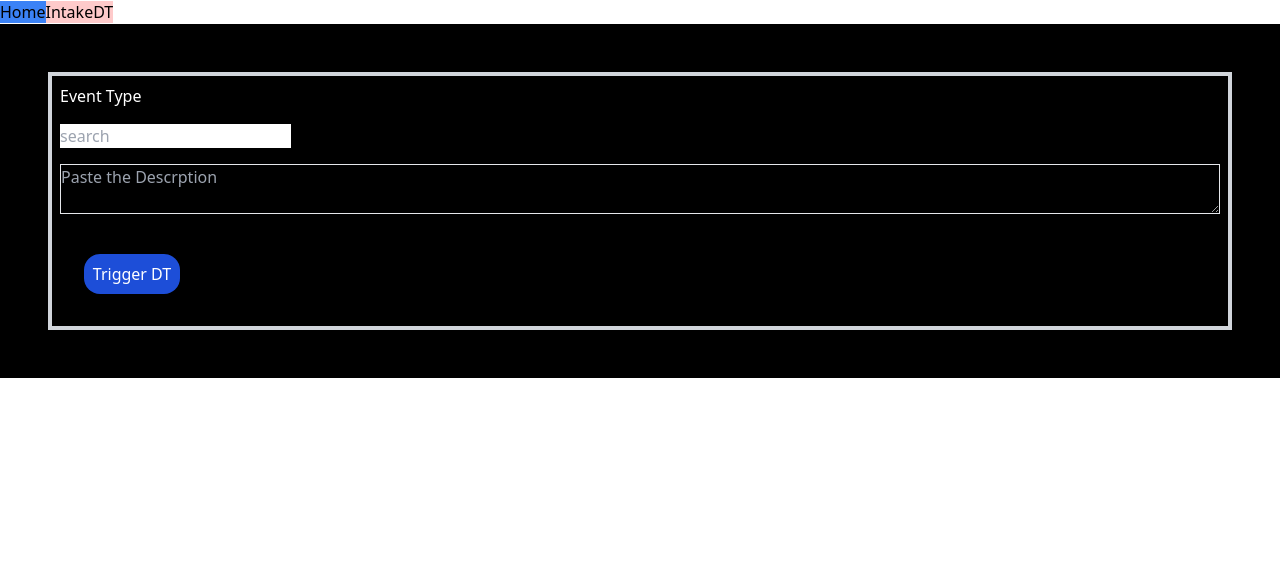
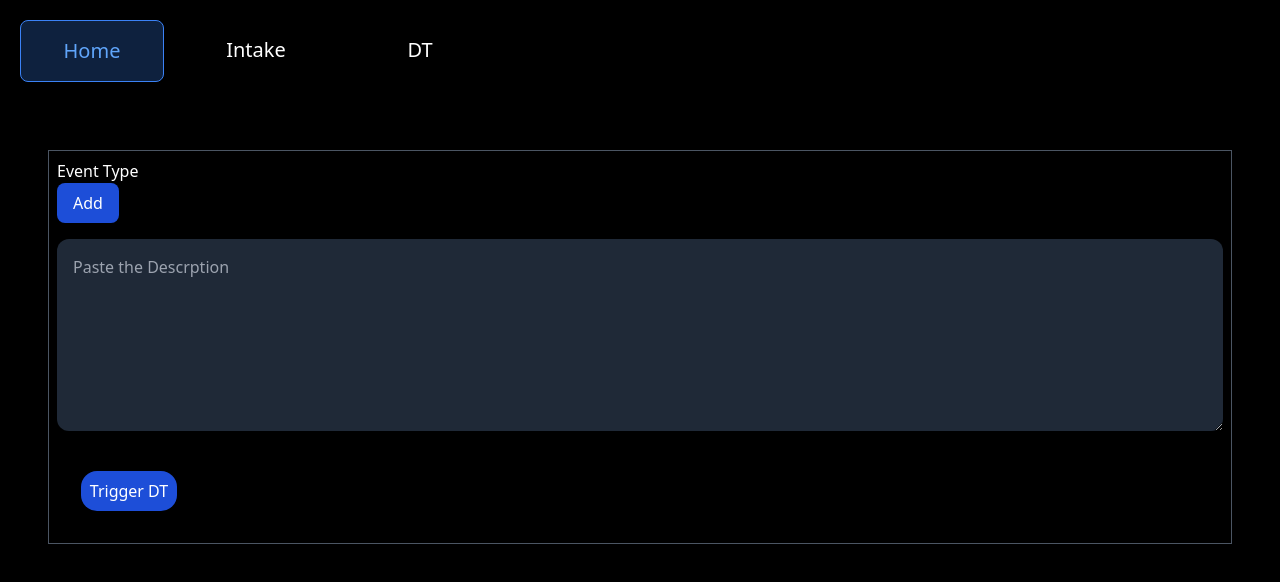
Before and after one commit to Santhosh-G12/Complaint-Coordinator, a React (Vite) app: page /DT in a window 1280 px wide. Shown: the top 582 px of the page. Built offline with nearby package versions, Linux system fonts and the light colour scheme.

Commit message:
updated DT and other UI

```diff
--- a/src/App.css
+++ b/src/App.css
@@ -7,7 +7,10 @@ body {
   font-family: 'Open Sans', sans-serif;
   line-height: 1.6;
   height: 100vh;
-  color : #333
+  color : #333,
+
+
+
 
 
 }
--- a/src/App.jsx
+++ b/src/App.jsx
@@ -1,42 +1,53 @@
 // App.jsx
-import { createContext, useState, useMemo, useEffect } from 'react';
-import { BrowserRouter, Routes, Route, Link, Outlet } from 'react-router-dom';
+import { createContext, useState } from 'react';
+import { BrowserRouter, Routes, Route, Link,  } from 'react-router-dom';
 import Intake from './components/Intake.jsx';
 import DT from './components/DT.jsx';
 import Hero from './components/Hero.jsx';
 import Footer from './components/Footer.jsx';
+
 
 // Create the Context
 export const AppContext = createContext();
 
 // Provide the App Context
 export function AppProvider({ children }) {
-  console.log('AppProvider Mounted');
 
-  const [asReportedcode, setasReportedcode] = useState([]);
-  const [selectedproduct, setselectedproduct] = useState('');
 
-  const values = {
-    asReportedcode,
-    setasReportedcode,
-    selectedproduct,
-    setselectedproduct
-  }
+//Varibles
+  const [asReportedcode, setasReportedcode] = useState([])
+  const [selectedproduct, setselectedproduct] = useState("")
+  const [initial_info,setinitial_info] = useState("")
+  const [Output,setOutput] = useState({})
+
+
+
+  const values =
+    {
+      asReportedcode,
+      setasReportedcode,
+      selectedproduct,
+      setselectedproduct,
+      initial_info,
+      setinitial_info,
+      Output,
+      setOutput
+    }
+
 
   return <AppContext.Provider value={values}>{children}</AppContext.Provider>;
 }
-
-// Persistent Layout Component
-
 // Main App Component
 function App() {
+  const [selectedTab,setSelectedTab] = useState("Home")
+
   return (
     <BrowserRouter>
 
-        <nav>
-          <Link to="/" className="bg-blue-500">Home</Link>
-          <Link to="/Intake" className="bg-red-200">Intake</Link>
-          <Link to="/DT" className="bg-red-200">DT</Link>
+        <nav className='flex font-medium w-full bg-black  gap-5 p-5 '>
+          <Link onClick={()=>setSelectedTab("Home")} to="/" className={selectedTab==="Home"?" px-4 py-4 bg-blue-500 border-blue-500 text-blue-400 w-36 text-center border rounded-lg bg-opacity-25 text-xl  ":"px-4 py-4 w-36 text-center hover:text-blue-500 rounded-lg bg-opacity-25 text-xl text-white"}>Home</Link>
+          <Link onClick={()=>setSelectedTab("Intake")} to="/Intake" className={selectedTab==="Intake"?" px-4 py-4 bg-blue-500 border-blue-500 text-blue-400 w-36 text-center border rounded-lg bg-opacity-25 text-xl  ":"px-4 py-4 w-36 text-center hover:text-blue-500 rounded-lg bg-opacity-25 text-xl text-white "}>Intake</Link>
+          <Link onClick={()=>setSelectedTab("DT")} to="/DT" className={selectedTab==="DT"?" px-4 py-4 bg-blue-500 border-blue-500 text-blue-400 w-36 text-center border rounded-lg bg-opacity-25 text-xl  ":"px-4 py-4 w-36 text-center hover:text-blue-500 rounded-lg bg-opacity-25 text-xl text-white"} >DT</Link>
         </nav>
         <Routes>
             <Route path="/" element={<Hero />} />
--- a/src/components/DT.jsx
+++ b/src/components/DT.jsx
@@ -2,6 +2,7 @@
 import { useState, useContext, useEffect } from "react"
 import CPR from '../CPR.json'
 import { AppContext } from '../App.jsx';
+import eventtype from "../product_event_map.json"
 
 
 const DT = () => {
@@ -10,32 +11,55 @@
     console.log('DT Component Mounted');
   }, []);
   const [event_description, seteventdescription] = useState("")
-      const {asReportedcode,setasReportedcode,selectedproduct,setselectedproduct} = useContext(AppContext)
+  const { asReportedcode, setasReportedcode, selectedproduct, setselectedproduct } = useContext(AppContext)
   const asAnalysed_Codes = asReportedcode
   const affected_product = selectedproduct
   const allDT = {}
-      const [readymade_DT,setReadymade_DT] = useState([])
-      const[searchCode,setSearchcode] = useState("")
+  const [readymade_DT, setReadymade_DT] = useState([])
+  const [searchCode, setSearchcode] = useState("")
+  const [filteredevent, setFilteredevent] = useState([])
+  const [isOpened, setisOpened] = useState(false)
+  const [isaddClicked,setisaddClicked] = useState(false)
+  const [ChangableIndex,setChangableIndex] = useState("")
+
+  {/* Function to change reported code manually*/}
+
+  function handleChangeReportedCode(asChangableIndex,code){
+
+    asAnalysed_Codes[asChangableIndex] = code
+    console.log(asChangableIndex,code)
+
+
+  }
+  function handleAddReportedCode(code){
+    asAnalysed_Codes.push(code)
+    console.log(asAnalysed_Codes)
+    return }
+
+  function handlePasser(index){
+    const res= index
+    setChangableIndex(res)
+    console.log(ChangableIndex)
+  }
 
 
 
-
-    {/*creating readymade_DT */}
-      const load_DT = (asReportedcode, affected_product)=>{
+  {/*creating readymade_DT */ }
+  const load_DT = (asReportedcode, affected_product) => {
     const possible_events = CPR[affected_product]
-      for (const code of asReportedcode ){
+    for (const code of asReportedcode) {
       const seperate = possible_events[code]
 
       allDT[code] = {
 
-        "Reportable Determination Rationale" : seperate["Reportable Determination Rationale"],
-        "Presumptively Reportable" : seperate["Presumptively Reportable"]
+        "Reportable Determination Rationale": seperate["Reportable Determination Rationale"],
+        "Presumptively Reportable": seperate["Presumptively Reportable"]
       }
 
 
     }
     const readymade_DTs = []
-      Object.entries(allDT).forEach(([code,value])=>{
+    Object.entries(allDT).forEach(([code, value]) => {
       const rationale = value["Reportable Determination Rationale"]
       const isReportable = value["Presumptively Reportable"] === "Yes"
 
@@ -48,73 +72,127 @@ Verbatim: ${event_description}
 
 Reportability Determination Rationale: ${rationale}
 
-${isReportable?("This complaint is MDR reportable" ): ("This complaint is not MDR reportable. There was no report of serious injury, medical intervention, or reportable device malfunction"
+${isReportable ? ("This complaint is MDR reportable") : ("This complaint is not MDR reportable. There was no report of serious injury, medical intervention, or reportable device malfunction"
         )}
 
 Event Type: ${code}
         `
       readymade_DTs.push(final_op)
     })
-      setReadymade_DT((prev)=>[...prev,...readymade_DTs])
+    setReadymade_DT((prev) => [...prev, ...readymade_DTs])
     console.log(readymade_DT)
   }
-    const copyDT = (DTid) =>{
+  const copyDT = (DTid) => {
     const content = readymade_DT[DTid]
     navigator.clipboard.writeText(content)
-      .then(()=>{
+      .then(() => {
         alert("textcopied")
       })
   }
-    const search = async (e)=>{
+  const search = async (e, affected_product, eventtype) => {
     const code = e.target.value
     await setSearchcode(code)
-      console.log(searchCode)
-
-      const possible_events = CPR[affected_product]
-      console.log(possible_events)
-      const result = searchCode.toLowerCase().includes(possible_events.toLowerCase())
-      console.log(result)
+    const possible_events = eventtype[affected_product]
+    const result = possible_events.filter((item) => item.toLowerCase().includes(searchCode.toLowerCase()))
+    setFilteredevent(result)
 
   }
 
 
 
   return (
-      <div className = "w-full h-full flex flex-col bg-black text-white">
-          <div className="border-4 border-gray-300 flex flex-col m-8 lg:m-12 p-2 gap-4">
+
+
+    <div className="w-full h-screen flex flex-col bg-black text-white ">
+      <div className="border border-gray-600 flex flex-col m-8 lg:m-12 p-2 gap-4 ">
         <div className="arcode">
           <h1>Event Type</h1>
-                    <h1 className="font-medium text-blue-600 " >{asAnalysed_Codes}</h1>
+          <button className="border-blue-500 bg-blue-700 px-4 py-2  rounded-lg text-center" onClick={()=>{
+            setisOpened(true)
+            setisaddClicked(true)
+          }}>Add</button>
+          <div className="flex flex-col">
+            {asAnalysed_Codes.map((codes, index) => (
+              <div className="border border-gray-950 flex justify-between w-3full max-w-[700px] text-xs  md:text-lg lg:text-xl font-medium bg-gray-500 bg-opacity-40 px-2 py-2 rounded-xl" key={index}>
+                <h1>{codes}</h1>
+                <button onClick={() => {
+                  setisOpened(true)
+                  setisaddClicked(false)
+                  handlePasser(index)
+                  }} className=" border-blue-500 bg-blue-700 px-4 py-2  rounded-lg text-center" >Edit</button>
+              </div>
+            ))}
+          </div>
         </div>
 
-                 <div className="search">
-                    <input placeholder="search" onChange={(e)=>search(e)} ></input>
-                 </div>
 
-                  <textarea className="border bg-transparent " placeholder="Paste the Descrption" onChange={(e)=>seteventdescription(e.target.value)}></textarea>
+
+        <textarea className=" bg-gray-800 h-48 px-4  py-4 rounded-xl" placeholder="Paste the Descrption" onChange={(e) => seteventdescription(e.target.value)}></textarea>
         <div className="grid grid-cols-1 md:grid-cols-2 lg:grid-cols-3 gap-4 p-6">
-                  {readymade_DT.map((DT,index)=>(
+          {readymade_DT.map((DT, index) => (
 
-                    <div key = {index} className=" m-4 flex flex-col shadow-lg shadow-yellow-400 rounded-lg border  hover:shadow-xl">
+            <div key={index} className=" m-4 flex flex-col shadow-lg shadow-yellow-400 rounded-lg border  hover:shadow-xl">
               <h1 className="text-blue-600">DT {index}</h1>
 
-                      <button className="rounded-lg text-black bg-blue-600 hover:bg-blue-700 shadow-md transition-colors duration-300 m-3 " onClick ={()=>copyDT(index)}>Copy</button>
-                      <textarea className = "w-full h-[400px] bg-gray-800 text-white border border-blue-600 rounded-lg p-4 shadow-md focus:ring-2 focus:ring-blue-500 focus:border-transparent resize-y transition-all duration-200 placeholder-gray-500"  value={DT}></textarea>
+              <button className="rounded-lg text-black bg-blue-600 hover:bg-blue-700 shadow-md transition-colors duration-300 m-3 " onClick={() => copyDT(index)}>Copy</button>
+              <textarea className="w-full h-[400px] bg-gray-800 text-white border border-blue-600 rounded-lg p-4 shadow-md focus:ring-2 focus:ring-blue-500 focus:border-transparent resize-y transition-all duration-200 placeholder-gray-500" value={DT}></textarea>
 
             </div>
           ))
           }
-                  <button className=" w-24 h-10 bg-blue-700 font-medium rounded-2xl" onClick={()=>load_DT(asAnalysed_Codes,affected_product)}>Trigger DT</button>
+          <button className=" w-24 h-10 bg-blue-700 font-medium rounded-2xl" onClick={() => load_DT(asAnalysed_Codes, affected_product)}>Trigger DT</button>
+        </div>
+        {isOpened && (
+          <div className="fixed inset-0 z-50 flex items-center justify-center bg-black bg-opacity-50 border">
+            <div className=" border h-[50vh] w-[80vh] rounded-lg bg-gray-800  ">
+              <div className="bg-gray-700 p-6 rounded-lg shadow-lg w-full  text-white relative border">
+
+                <div className=" w-full flex  bg-gray-700 bg-opacity-50 h-full">
+                  <input className="bg-gray-800 h-12 rounded-xl px-4 py-4" placeholder="Search codes" onChange={(e) => search(e, affected_product, eventtype)} ></input>
+                  <button onClick={()=>{
+                    setisOpened(false)
+
+                    }}>Close</button>
+                  {
+                    searchCode && (
+                      <div className="filtered absolute top-full left-0 border border-green-200 max-h-48  bg-gray-900 overflow-y-auto">
+                        {filteredevent.length > 0 ? (
+                          filteredevent.map((event, index) => (
+
+                            <div onClick={() => {
+                              if(isaddClicked){
+                                handleAddReportedCode(event)
+                                setisOpened(false)
+                              }else{
+                                handleChangeReportedCode(ChangableIndex,event)
+                                setisOpened(false)
+                              }
+
+                            }} className="hover:bg-blue-500 cursor-pointer z-50 border  " key={index}>{event}</div>
+                          ))) : (
+                          <div>No result found</div>
+                        )
+                        }
+
+                      </div>
+                    )}
+
+                </div>
+              </div>
+            </div>
+          </div>
+        )}
+
+      </div>
     </div>
 
-          </div>
 
-      </div>
+
   )
 }
 DT.propTypes = {
-    asReportedcode : PropTypes.array.isRequired,
-    selectedproduct : PropTypes.string.isRequired
+  asReportedcode: PropTypes.array.isRequired,
+  selectedproduct: PropTypes.string.isRequired
 }
 
 export default DT
```
Also changed, not shown: src/components/Intake.jsx (+59 -52 lines), src/CPR.json. Lines whose indentation alone changed are shown as unchanged.
